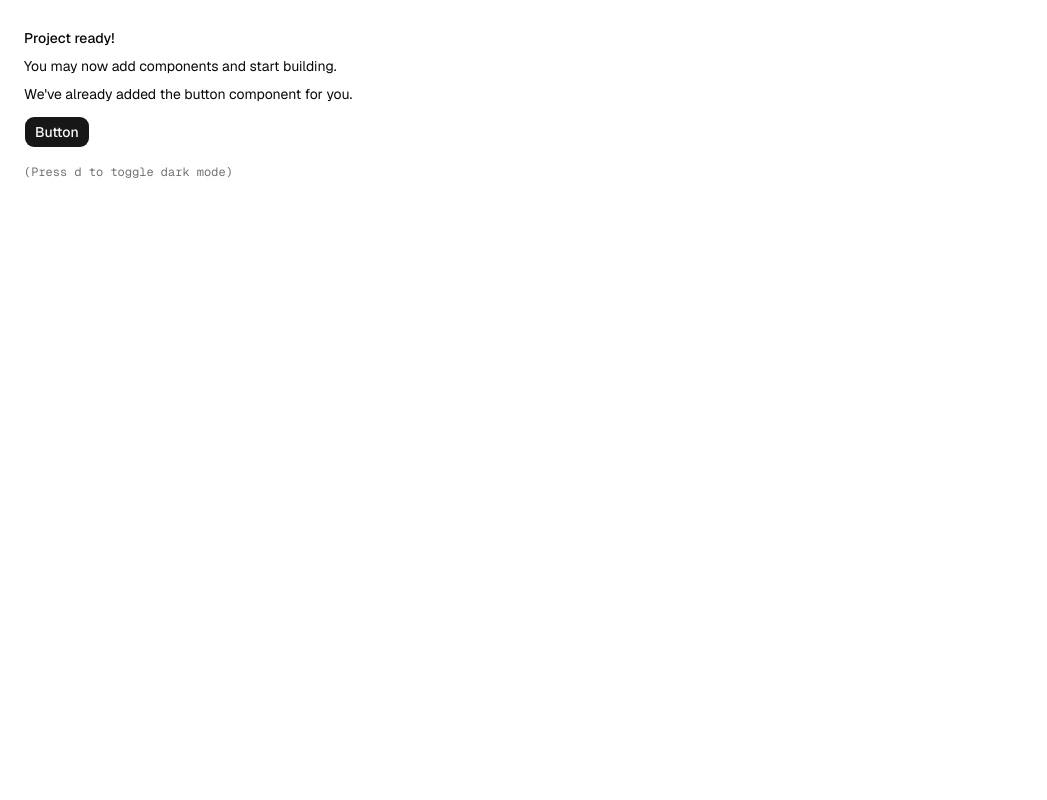
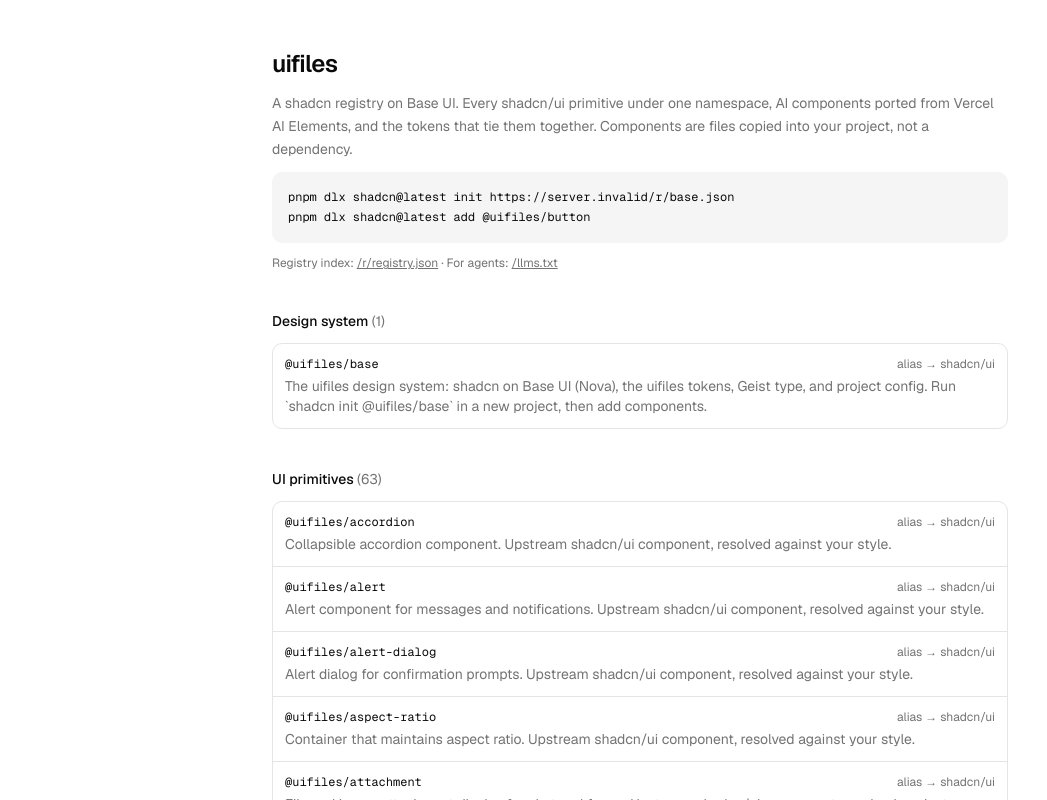
Before and after one commit to jamierthompson/uifiles, a Next.js app: page / in a window 1280 px wide. Shown: the top 800 px of the page, without its empty margins (0-1047 px from the left). Built offline with nearby package versions, Linux system fonts and the light colour scheme; no server answers.

Commit message:
feat(site): catalog home and llms.txt
The home page lists the source registry grouped by type; /llms.txt indexes
it for agents. Both read registry.json plus its includes via lib/registry.ts,
so no build is needed to render them.

```diff
--- a/app/layout.tsx
+++ b/app/layout.tsx
@@ -1,15 +1,22 @@
+import type { Metadata } from "next"
 import { Geist, Geist_Mono } from "next/font/google"
 
 import "./globals.css"
 import { ThemeProvider } from "@/components/theme-provider"
-import { cn } from "@/lib/utils";
+import { cn } from "@/lib/utils"
 
-const geist = Geist({subsets:['latin'],variable:'--font-sans'})
+const geist = Geist({ subsets: ["latin"], variable: "--font-sans" })
 
 const fontMono = Geist_Mono({
   subsets: ["latin"],
   variable: "--font-mono",
 })
+
+export const metadata: Metadata = {
+  title: "uifiles",
+  description:
+    "A shadcn/ui registry on Base UI: every shadcn primitive under one namespace, AI components ported from Vercel AI Elements, and the tokens that tie them together.",
+}
 
 export default function RootLayout({
   children,
@@ -20,7 +27,12 @@
     <html
       lang="en"
       suppressHydrationWarning
-      className={cn("antialiased", fontMono.variable, "font-sans", geist.variable)}
+      className={cn(
+        "antialiased",
+        fontMono.variable,
+        "font-sans",
+        geist.variable
+      )}
     >
       <body>
         <ThemeProvider>{children}</ThemeProvider>
--- /dev/null
+++ b/app/llms.txt/route.ts
@@ -0,0 +1,32 @@
+import { baseUrl, groupByType, loadRegistry, TYPE_LABELS } from "@/lib/registry"
+
+export const dynamic = "force-static"
+
+export function GET() {
+  const registry = loadRegistry()
+  const origin = baseUrl()
+  const lines = [
+    "# uifiles",
+    "",
+    "> uifiles is a shadcn/ui registry on Base UI: every shadcn/ui primitive under the @uifiles namespace, AI chat and agent components ported from Vercel AI Elements, and a registry:base item carrying the design tokens. Install with the shadcn CLI; components are copied into your project as source.",
+    "",
+    "## Install",
+    "",
+    `- [Design system base](${origin}/r/base.json): \`pnpm dlx shadcn@latest init ${origin}/r/base.json\` sets up a project with the uifiles config, tokens and fonts.`,
+    `- [Registry index](${origin}/r/registry.json): the catalog the shadcn CLI and MCP server read. Add items with \`pnpm dlx shadcn@latest add @uifiles/<name>\`.`,
+    "- [Skill](https://github.com/jamierthompson/uifiles/tree/main/skills/uifiles): `pnpm dlx skills add jamierthompson/uifiles` gives coding agents the workflow and rules.",
+    "",
+  ]
+  for (const [type, items] of groupByType(registry.items)) {
+    lines.push(`## ${TYPE_LABELS[type] ?? type}`, "")
+    for (const item of items) {
+      lines.push(
+        `- [${item.title ?? item.name}](${origin}/r/${item.name}.json): ${item.description ?? ""}`
+      )
+    }
+    lines.push("")
+  }
+  return new Response(lines.join("\n"), {
+    headers: { "content-type": "text/plain; charset=utf-8" },
+  })
+}
--- a/app/page.tsx
+++ b/app/page.tsx
@@ -1,19 +1,64 @@
-import { Button } from "@/components/ui/button"
+import { baseUrl, groupByType, loadRegistry, TYPE_LABELS } from "@/lib/registry"
 
 export default function Page() {
+  const registry = loadRegistry()
+  const groups = groupByType(registry.items)
+  const origin = baseUrl()
+
   return (
-    <div className="flex min-h-svh p-6">
-      <div className="flex max-w-md min-w-0 flex-col gap-4 text-sm leading-loose">
-        <div>
-          <h1 className="font-medium">Project ready!</h1>
-          <p>You may now add components and start building.</p>
-          <p>We&apos;ve already added the button component for you.</p>
-          <Button className="mt-2">Button</Button>
-        </div>
-        <div className="font-mono text-xs text-muted-foreground">
-          (Press <kbd>d</kbd> to toggle dark mode)
-        </div>
-      </div>
-    </div>
+    <main className="mx-auto flex min-h-svh w-full max-w-3xl flex-col gap-10 px-4 py-12 text-sm">
+      <header className="flex flex-col gap-3">
+        <h1 className="font-heading text-2xl font-semibold tracking-tight">
+          uifiles
+        </h1>
+        <p className="leading-relaxed text-muted-foreground">
+          A shadcn registry on Base UI. Every shadcn/ui primitive under one
+          namespace, AI components ported from Vercel AI Elements, and the
+          tokens that tie them together. Components are files copied into your
+          project, not a dependency.
+        </p>
+        <pre className="overflow-x-auto rounded-lg bg-muted p-4 font-mono text-xs leading-relaxed">
+          {`pnpm dlx shadcn@latest init ${origin}/r/base.json\npnpm dlx shadcn@latest add @uifiles/button`}
+        </pre>
+        <p className="text-xs text-muted-foreground">
+          Registry index:{" "}
+          <a className="underline" href="/r/registry.json">
+            /r/registry.json
+          </a>{" "}
+          · For agents:{" "}
+          <a className="underline" href="/llms.txt">
+            /llms.txt
+          </a>
+        </p>
+      </header>
+
+      {groups.map(([type, items]) => (
+        <section key={type} className="flex flex-col gap-3">
+          <h2 className="font-medium">
+            {TYPE_LABELS[type] ?? type}{" "}
+            <span className="font-normal text-muted-foreground">
+              ({items.length})
+            </span>
+          </h2>
+          <ul className="divide-y divide-border rounded-lg border">
+            {items.map((item) => (
+              <li key={item.name} className="flex flex-col gap-1 p-3">
+                <div className="flex items-baseline justify-between gap-4">
+                  <span className="font-mono text-xs">
+                    @uifiles/{item.name}
+                  </span>
+                  {item.files?.length ? null : (
+                    <span className="text-xs text-muted-foreground">
+                      alias → shadcn/ui
+                    </span>
+                  )}
+                </div>
+                <p className="text-muted-foreground">{item.description}</p>
+              </li>
+            ))}
+          </ul>
+        </section>
+      ))}
+    </main>
   )
 }
--- /dev/null
+++ b/lib/registry.ts
@@ -0,0 +1,77 @@
+import { readFileSync } from "node:fs"
+import { dirname, join } from "node:path"
+
+export type RegistryItem = {
+  name: string
+  type: string
+  title?: string
+  description?: string
+  registryDependencies?: string[]
+  dependencies?: string[]
+  files?: Array<{ path: string; type: string; target?: string }>
+  categories?: string[]
+}
+
+type RegistryFile = {
+  name?: string
+  homepage?: string
+  include?: string[]
+  items?: RegistryItem[]
+}
+
+/**
+ * Reads the source registry (root registry.json plus every `include`d file)
+ * and returns the flattened item list. Mirrors what `shadcn build` writes to
+ * public/r/registry.json, without requiring a build.
+ */
+export function loadRegistry(root = process.cwd()) {
+  const rootFile = JSON.parse(
+    readFileSync(join(root, "registry.json"), "utf8")
+  ) as RegistryFile
+  const items: RegistryItem[] = [...(rootFile.items ?? [])]
+  for (const rel of rootFile.include ?? []) {
+    const file = JSON.parse(
+      readFileSync(join(root, rel), "utf8")
+    ) as RegistryFile
+    const dir = dirname(rel)
+    for (const item of file.items ?? []) {
+      items.push({
+        ...item,
+        files: item.files?.map((f) => ({ ...f, path: join(dir, f.path) })),
+      })
+    }
+  }
+  return { name: rootFile.name ?? "", homepage: rootFile.homepage ?? "", items }
+}
+
+export const TYPE_LABELS: Record<string, string> = {
+  "registry:base": "Design system",
+  "registry:theme": "Themes",
+  "registry:font": "Fonts",
+  "registry:ui": "UI primitives",
+  "registry:component": "Components",
+  "registry:block": "Blocks",
+  "registry:hook": "Hooks",
+  "registry:lib": "Utilities",
+  "registry:item": "Project files",
+}
+
+export function groupByType(items: RegistryItem[]) {
+  const groups = new Map<string, RegistryItem[]>()
+  for (const item of items) {
+    const list = groups.get(item.type) ?? []
+    list.push(item)
+    groups.set(item.type, list)
+  }
+  return [...groups.entries()].sort(
+    ([a], [b]) =>
+      Object.keys(TYPE_LABELS).indexOf(a) - Object.keys(TYPE_LABELS).indexOf(b)
+  )
+}
+
+export function baseUrl() {
+  return (process.env.NEXT_PUBLIC_BASE_URL ?? "http://localhost:3000").replace(
+    /\/$/,
+    ""
+  )
+}
```
